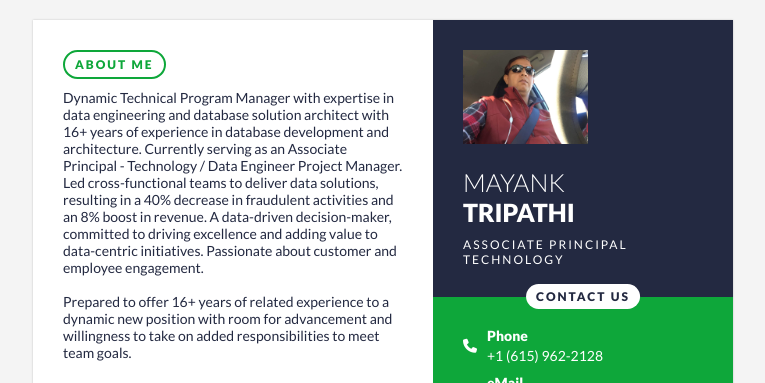
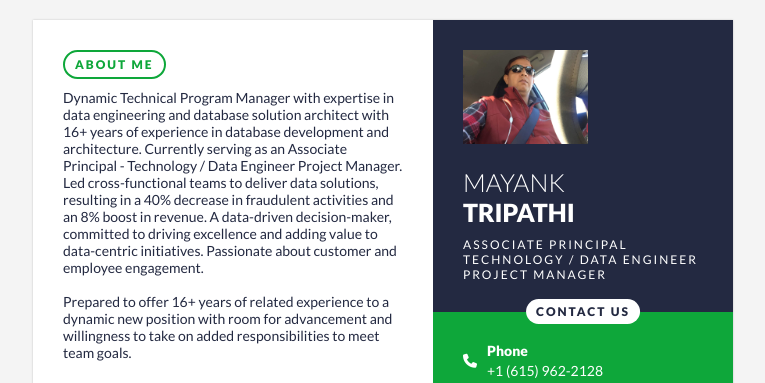
Before and after one commit to mayanktripathi4u/Profile.github.io, a plain HTML site: page index.html in a window 1280 px wide. Shown: the top 383 px of the page, without its empty margins (257-1022 px from the left). Drawn offline with Linux system fonts and the light colour scheme.

Commit message:
updated title
updated title

```diff
--- a/index.html
+++ b/index.html
@@ -255,7 +255,7 @@
                     <div class="profile_info">
                         <p class="firstname">Mayank</p>
                         <p class="lastname">Tripathi</p>
-                        <p class="role">Associate Principal Technology</p>
+                        <p class="role">Associate Principal Technology / Data Engineer Project Manager</p>
                     </div>
                 </div>
                 <div class="contact_sec">
```
